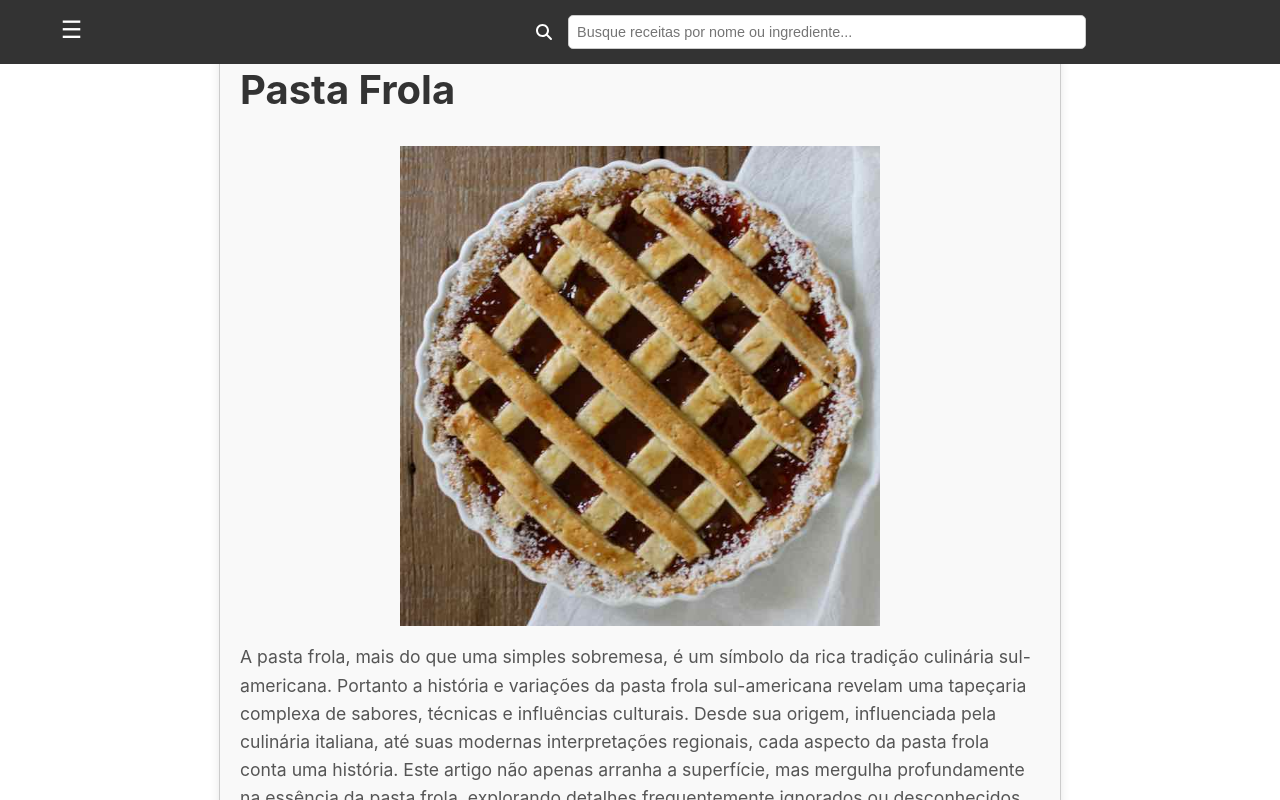
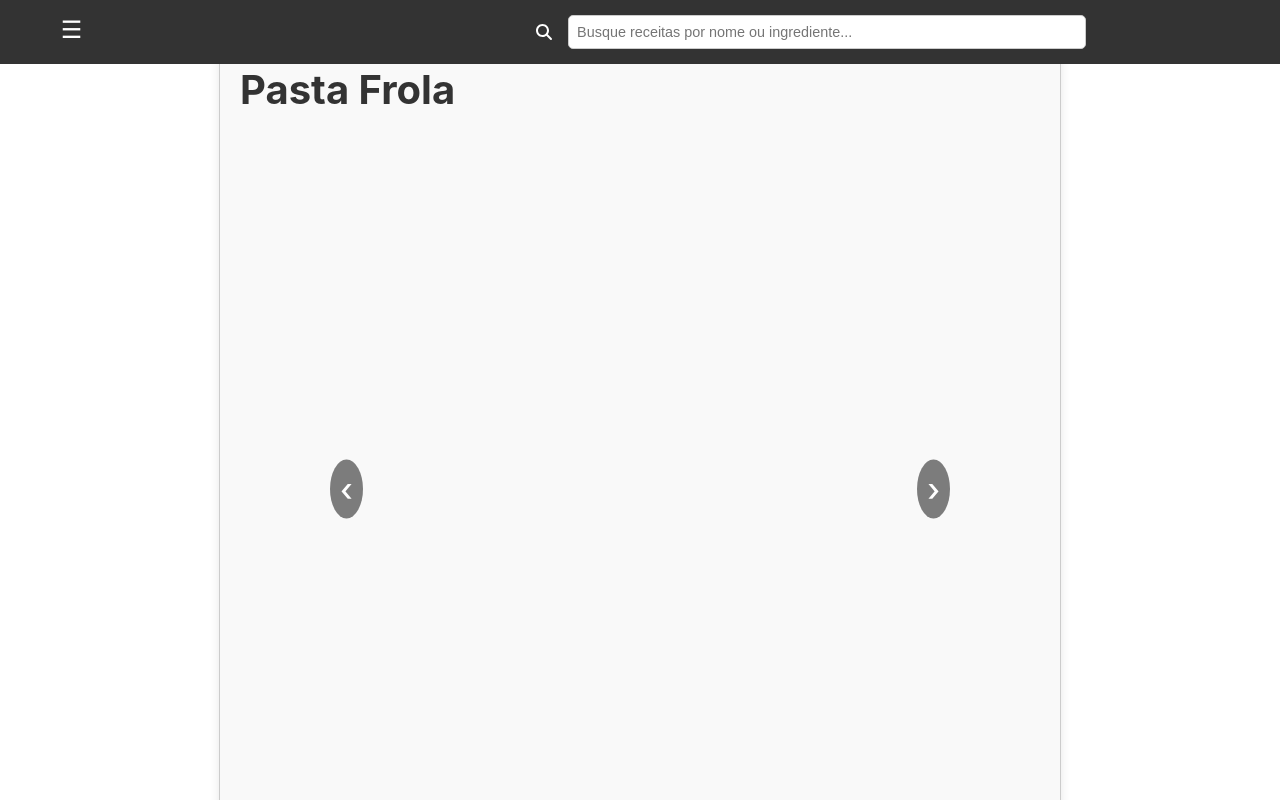
Before and after one commit to pedromendonx/projeto-de-ensino-2024, a React (Vite) app: page /recipe/1 in a window 1280 px wide. Built offline with nearby package versions, Linux system fonts and the light colour scheme.

Commit message:
Atualização carrossel

```diff
--- a/src/componentes/Menu/Receita.jsx
+++ b/src/componentes/Menu/Receita.jsx
@@ -1,4 +1,4 @@
-import React from 'react';
+import React, { useState } from 'react';
 import { useParams } from 'react-router-dom';
 import './style/Receita.css';
 import frola from './img/frola.jpg';
@@ -10,6 +10,8 @@ import baunilhaImg from './img/baunilha.webp';
 import acucarImg from './img/acucar.webp';
 import ovosImg from './img/ovo.webp';
 import leiteImg from './img/leite.webp';
+import pageone from './img/1.png';
+import pagetwo from './img/paget.png';
 
 function RecipeDetails() {
   const { id } = useParams();
@@ -18,30 +20,35 @@ function RecipeDetails() {
   const recipes = {
     1: {
       title: 'Pasta Frola',
-      description: 'A pasta frola, mais do que uma simples sobremesa, é um símbolo da rica tradição culinária sul-americana. Portanto a história e variações da pasta frola sul-americana revelam uma tapeçaria complexa de sabores, técnicas e influências culturais. Desde sua origem, influenciada pela culinária italiana, até suas modernas interpretações regionais, cada aspecto da pasta frola conta uma história. Este artigo não apenas arranha a superfície, mas mergulha profundamente na essência da pasta frola, explorando detalhes frequentemente ignorados ou desconhecidos.',
-      steps: ['Tempo de preparo: 45min', '1) Misture todos os ingredientes com as pontas dos dedos até formar uma massa lisa.', '2) Divida em 2 e com a ajuda de um plástico abra uma das partes e forre uma forma média.','3) Coloque o recheio e com o restante da massa faça tiras em diagonais intercalando-as.','4) Leve ao forno médio por 25 minutos, ou até dourar.'],
-      image: frola,
+      description: 'A pasta frola, mais do que uma simples sobremesa, é um símbolo da rica tradição culinária sul-americana.',
+      steps: [
+        'Tempo de preparo: 45min',
+        '1) Misture todos os ingredientes com as pontas dos dedos até formar uma massa lisa.',
+        '2) Divida em 2 e com a ajuda de um plástico abra uma das partes e forre uma forma média.',
+        '3) Coloque o recheio e com o restante da massa faça tiras em diagonais intercalando-as.',
+        '4) Leve ao forno médio por 25 minutos, ou até dourar.',
+      ],
+      images: [frola, pageone, pagetwo], // Lista de imagens para o carrossel
       ing: [
         { name: '4 xícaras de trigo', image: trigo },
         { name: '4 colheres de sopa de margarina sem sal', image: margarinaImg },
         { name: '1 colher de café de baunilha', image: baunilhaImg },
         { name: '1 e 1/2 xícaras de açúcar', image: acucarImg },
         { name: '2 ovos', image: ovosImg },
-        { name: 'Leite para dar o ponto', image: leiteImg }
+        { name: 'Leite para dar o ponto', image: leiteImg },
       ],
-
     },
     2: {
       title: 'Pizza Caseira',
       description: 'Pizza italiana caseira com tomate e manjericão.',
       steps: ['Prepare a massa', 'Espalhe o molho', 'Asse no forno por 15 minutos'],
-      image: pizzaCaseira,
+      images: [pizzaCaseira, frola, sucoDetox], // Lista de imagens para o carrossel
     },
     3: {
       title: 'Suco Detox',
       description: 'Um suco saudável feito com abacaxi e gengibre.',
       steps: ['Misture os ingredientes no liquidificador', 'Coe, se necessário', 'Sirva gelado'],
-      image: sucoDetox,
+      images: [sucoDetox, pizzaCaseira, frola], // Lista de imagens para o carrossel
     },
   };
 
@@ -51,20 +58,60 @@ function RecipeDetails() {
     return <h2>Receita não encontrada!</h2>;
   }
 
+  const [currentImageIndex, setCurrentImageIndex] = useState(0);
+  const [fade, setFade] = useState(false); // Controle da transição de fade
+
+  const nextImage = () => {
+    setFade(false); // Inicia a transição de fade
+    setTimeout(() => {
+      setCurrentImageIndex((prevIndex) => (prevIndex + 1) % recipe.images.length);
+      setFade(true); // Habilita a visibilidade da nova imagem
+    }, 500); // Aguarda 500ms para completar a transição
+  };
+
+  const prevImage = () => {
+    setFade(false); // Inicia a transição de fade
+    setTimeout(() => {
+      setCurrentImageIndex((prevIndex) => (prevIndex - 1 + recipe.images.length) % recipe.images.length);
+      setFade(true); // Habilita a visibilidade da nova imagem
+    }, 500); // Aguarda 500ms para completar a transição
+  };
+
   return (
     <div className="recipe-details">
-      <h1>{recipe.title}</h1> <br/>
-      <img src={recipe.image} alt={recipe.title} className='main-image'/>
-      <p>{recipe.description}</p><br></br>
+      <h1>{recipe.title}</h1>
+      <br />
+      <div className="carousel-container">
+        <button className="carousel-button prev" onClick={prevImage}>
+          &#8249;
+        </button>
+        <div className="image-wrapper">
+          <img
+            src={recipe.images[currentImageIndex]}
+            alt={recipe.title}
+            className={`main-image ${fade ? 'visible' : ''}`}
+          />
+        </div>
+        <button className="carousel-button next" onClick={nextImage}>
+          &#8250;
+        </button>
+      </div>
+      <p>{recipe.description}</p>
+      <br />
       <h2>Ingredientes:</h2>
       <ul>
         {recipe.ing.map((ingredient, index) => (
           <li key={index} style={{ display: 'flex', alignItems: 'center' }}>
-         <img src={ingredient.image} alt={ingredient.name} style={{ width: '30px', height: '30px', marginRight: '10px',alignItems:'left' }} />
+            <img
+              src={ingredient.image}
+              alt={ingredient.name}
+              style={{ width: '30px', height: '30px', marginRight: '10px', alignItems: 'left' }}
+            />
             <span>{ingredient.name}</span>
           </li>
         ))}
-      </ul> <br/>
+      </ul>
+      <br />
       <h2>Modo de Preparo</h2>
       <ul>
         {recipe.steps.map((step, index) => (
--- a/src/componentes/Menu/style/Receita.css
+++ b/src/componentes/Menu/style/Receita.css
@@ -1,3 +1,4 @@
+/* Estilos base */
 .recipe-details ul {
   list-style: none;
   padding: 0;
@@ -18,6 +19,7 @@
   color: #333;
   margin-bottom: 10px;
 }
+
 .recipe-details p {
   font-size: 1.1em;
   line-height: 1.6;
@@ -33,9 +35,63 @@
   align-items: center;
 }
 
+/* Carrossel CSS */
+.carousel-container {
+  position: relative;
+  width: 80%;
+  margin: 20px auto;
+  overflow: hidden;
+  display: flex;
+  justify-content: center;
+  align-items: center;
+  border-radius: 8px; /* Bordas arredondadas */
+}
+
+.image-wrapper {
+  width: 100%;
+  height: 100%; /* Define uma altura fixa para a imagem */
+  overflow: hidden;
+  position: relative;
+}
+
 .main-image {
-  width: 60%;
-  max-width: 600px;
-  margin: 0 auto;
-  display: block;
+  width: 100%;
+  height: 100%;
+  opacity: 0;
+  transition: opacity 0.5s ease-in-out; /* Transição suave */
 }
+
+.main-image.visible {
+  opacity: 1;
+}
+
+.carousel-button {
+  position: absolute;
+  top: 50%;
+  transform: translateY(-50%);
+  background-color: rgba(0, 0, 0, 0.5);
+  color: white;
+  border: none;
+  font-size: 2rem;
+  padding: 10px;
+  cursor: pointer;
+  z-index: 10;
+  border-radius: 50%;
+  transition: background-color 0.3s ease;
+}
+
+.carousel-button.prev {
+  left: 10px;
+}
+
+.carousel-button.next {
+  right: 10px;
+}
+
+.carousel-button:hover {
+  background-color: rgba(0, 0, 0, 0.7);
+}
+
+.carousel-button:focus {
+  outline: none;
+}
```
Also changed, not shown: src/App.css (line endings or trailing spaces), src/componentes/Menu/img/1.png (added), 1 other file (tests, documents, lock files or other folders). Lines whose indentation alone changed are shown as unchanged.
